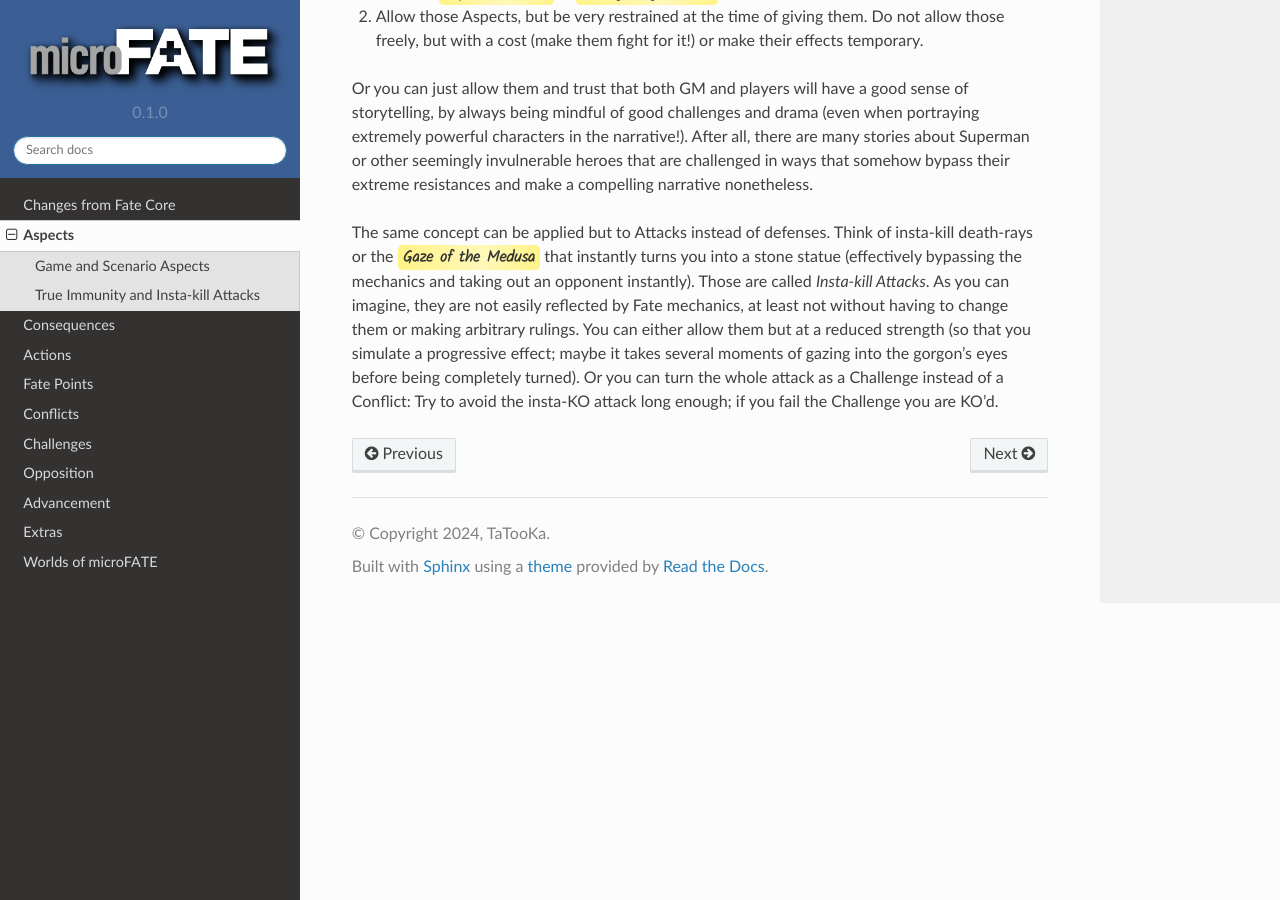
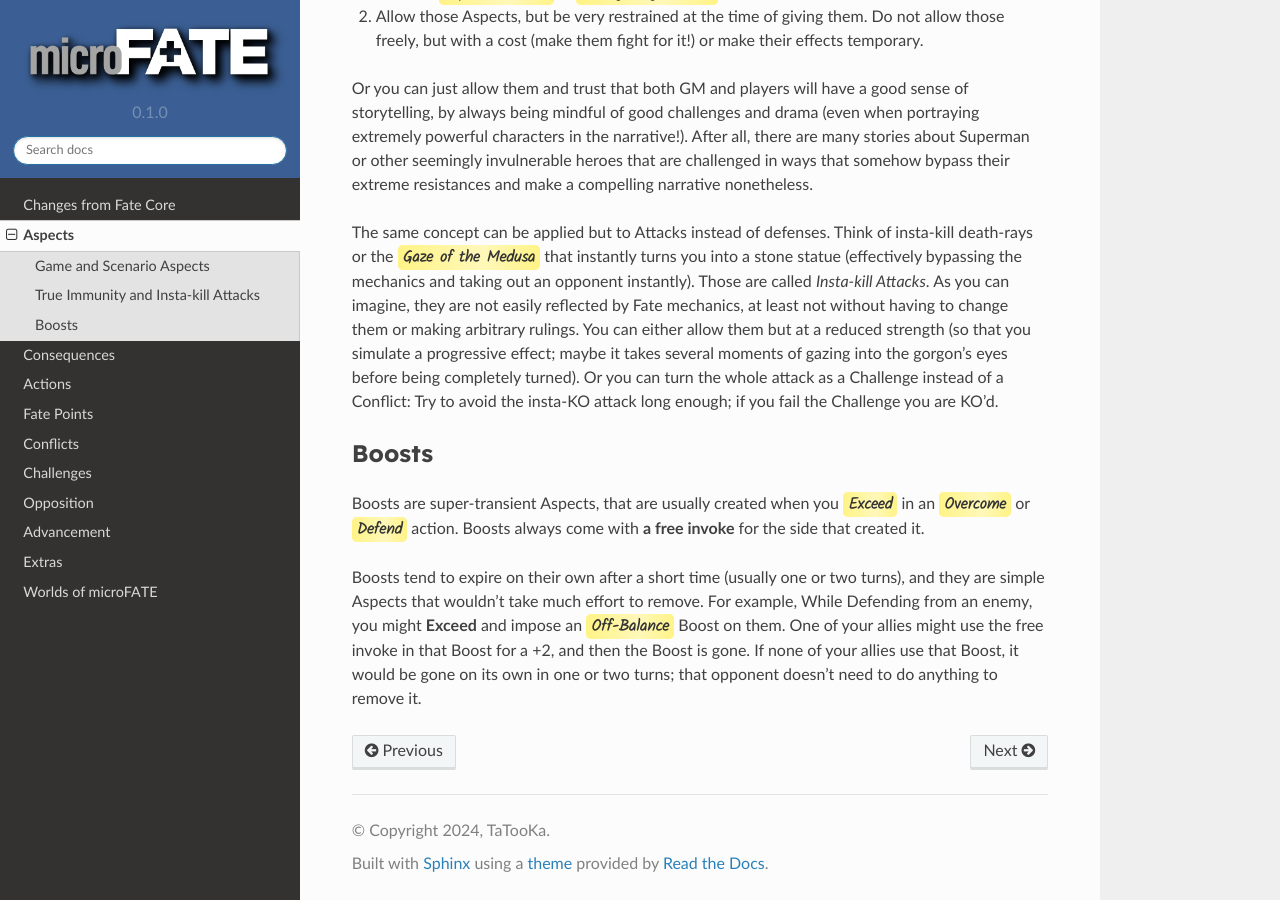
Before and after one commit to TaTooKa/microfate, a Sphinx documentation site: the page built from docs/source/pages/aspects.rst, in a window 1280 px wide and 900 px high, scrolled down 984 px. Built offline with Sphinx 7.4.7 and the Read the Docs theme 2.0.0, drawn with Linux system fonts in a browser that asks for light colours; cross-references to code outside the pages are shown as plain code.

Commit message:
Update aspects.rst

```diff
--- a/docs/source/pages/aspects.rst
+++ b/docs/source/pages/aspects.rst
@@ -71,3 +71,11 @@ moments of gazing into the gorgon’s eyes before being completely
 turned). Or you can turn the whole attack as a Challenge instead of a
 Conflict: Try to avoid the insta-KO attack long enough; if you fail the
 Challenge you are KO’d.
+
+.. _boosts:
+
+Boosts
+------
+Boosts are super-transient Aspects, that are usually created when you :hoverxref:`Exceed <action-outcomes>` in an :hoverxref:`Overcome <overcome-action>` or :hoverxref:`Defend <defend-action>` action. Boosts always come with **a free invoke** for the side that created it.
+
+Boosts tend to expire on their own after a short time (usually one or two turns), and they are simple Aspects that wouldn't take much effort to remove. For example, While Defending from an enemy, you might **Exceed** and impose an ``Off-Balance`` Boost on them. One of your allies might use the free invoke in that Boost for a +2, and then the Boost is gone. If none of your allies use that Boost, it would be gone on its own in one or two turns; that opponent doesn't need to do anything to remove it.
```
